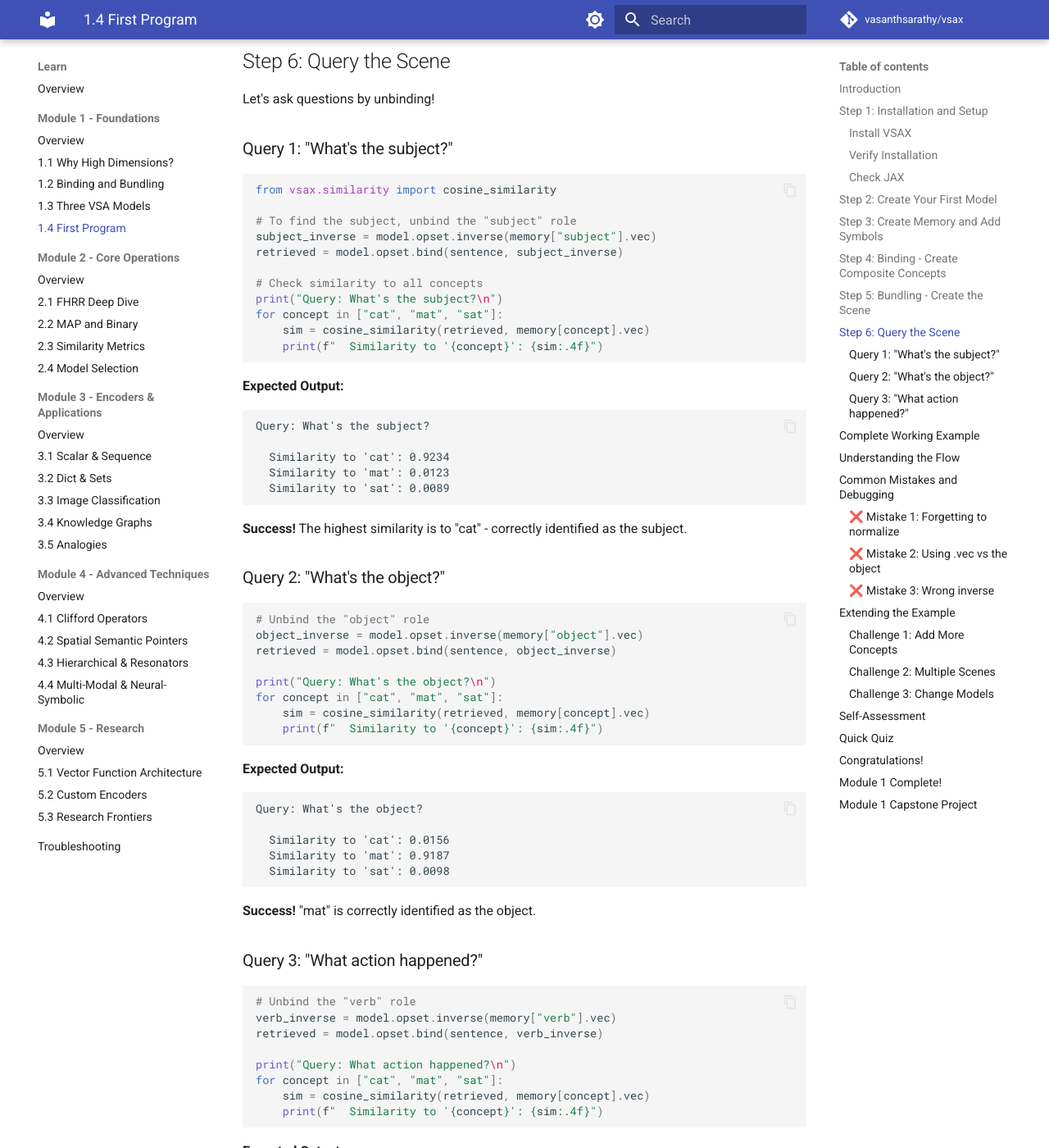
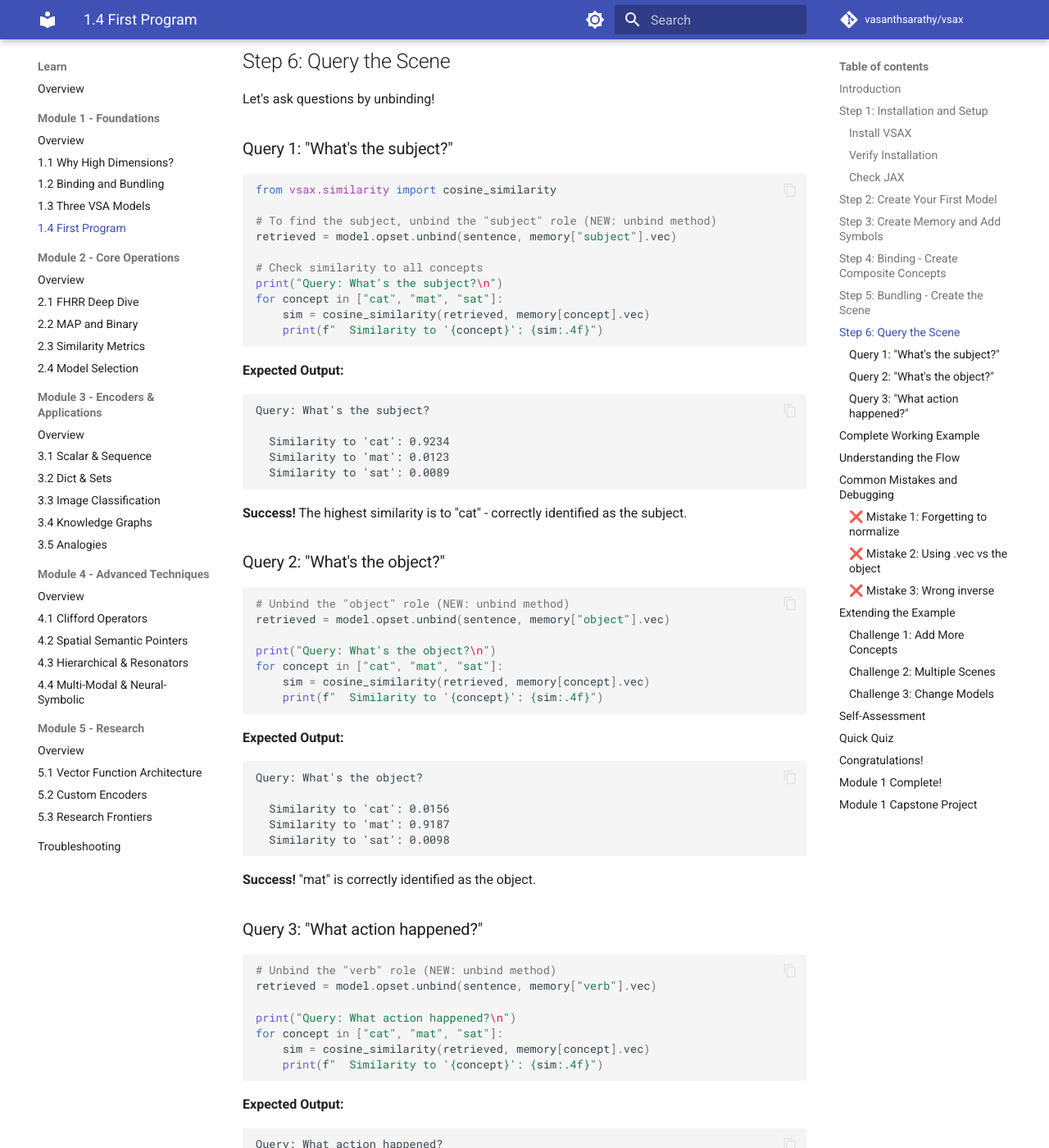
Before and after one commit to vasanthsarathy/vsax, an MkDocs documentation site: the page built from docs/course/01_foundations/04_first_program.md, in a window 1280 px wide and 1400 px high, scrolled down 4148 px. Shown: the whole window at 82% size. Built offline with MkDocs 1.6.1 and Material for MkDocs 9.7.7, drawn with Linux system fonts in a browser that asks for light colours; comment, search, counter and statistics services are not loaded; the version menu is left out; some of the changed text lies outside the part shown.

Commit message:
Update documentation: course foundations lessons (part 3)
Updated foundations course to use new unbind() API:
- 01_foundations/03_models.md: Updated FHRR and MAP unbinding examples
- 01_foundations/04_first_program.md: Updated 4 query examples and mistake section

Part 3 of comprehensive documentation update for FHRR fixes.

🤖 Generated with [Claude Code](https://claude.com/claude-code)

Co-Authored-By: Claude Sonnet 4.5 <noreply@anthropic.com>

````diff
--- a/docs/course/01_foundations/04_first_program.md
+++ b/docs/course/01_foundations/04_first_program.md
@@ -210,9 +210,8 @@ Let's ask questions by unbinding!
 ```python
 from vsax.similarity import cosine_similarity
 
-# To find the subject, unbind the "subject" role
-subject_inverse = model.opset.inverse(memory["subject"].vec)
-retrieved = model.opset.bind(sentence, subject_inverse)
+# To find the subject, unbind the "subject" role (NEW: unbind method)
+retrieved = model.opset.unbind(sentence, memory["subject"].vec)
 
 # Check similarity to all concepts
 print("Query: What's the subject?\n")
@@ -235,9 +234,8 @@ Query: What's the subject?
 ### Query 2: "What's the object?"
 
 ```python
-# Unbind the "object" role
-object_inverse = model.opset.inverse(memory["object"].vec)
-retrieved = model.opset.bind(sentence, object_inverse)
+# Unbind the "object" role (NEW: unbind method)
+retrieved = model.opset.unbind(sentence, memory["object"].vec)
 
 print("Query: What's the object?\n")
 for concept in ["cat", "mat", "sat"]:
@@ -259,9 +257,8 @@ Query: What's the object?
 ### Query 3: "What action happened?"
 
 ```python
-# Unbind the "verb" role
-verb_inverse = model.opset.inverse(memory["verb"].vec)
-retrieved = model.opset.bind(sentence, verb_inverse)
+# Unbind the "verb" role (NEW: unbind method)
+retrieved = model.opset.unbind(sentence, memory["verb"].vec)
 
 print("Query: What action happened?\n")
 for concept in ["cat", "mat", "sat"]:
@@ -432,8 +429,11 @@ model.opset.bundle(memory["cat"].vec, memory["mat"].vec)
 # WRONG: Using the same vector instead of inverse
 retrieved = model.opset.bind(bound, key.vec)  # Wrong!
 
-# CORRECT: Use inverse
-retrieved = model.opset.bind(bound, model.opset.inverse(key.vec))
+# CORRECT: Use unbind method (recommended)
+retrieved = model.opset.unbind(bound, key.vec)
+
+# Alternative: Use inverse (equivalent)
+# retrieved = model.opset.bind(bound, model.opset.inverse(key.vec))
 ```
 
 ---
````
Also changed, not shown: docs/course/01_foundations/03_models.md (+12 -6 lines).
